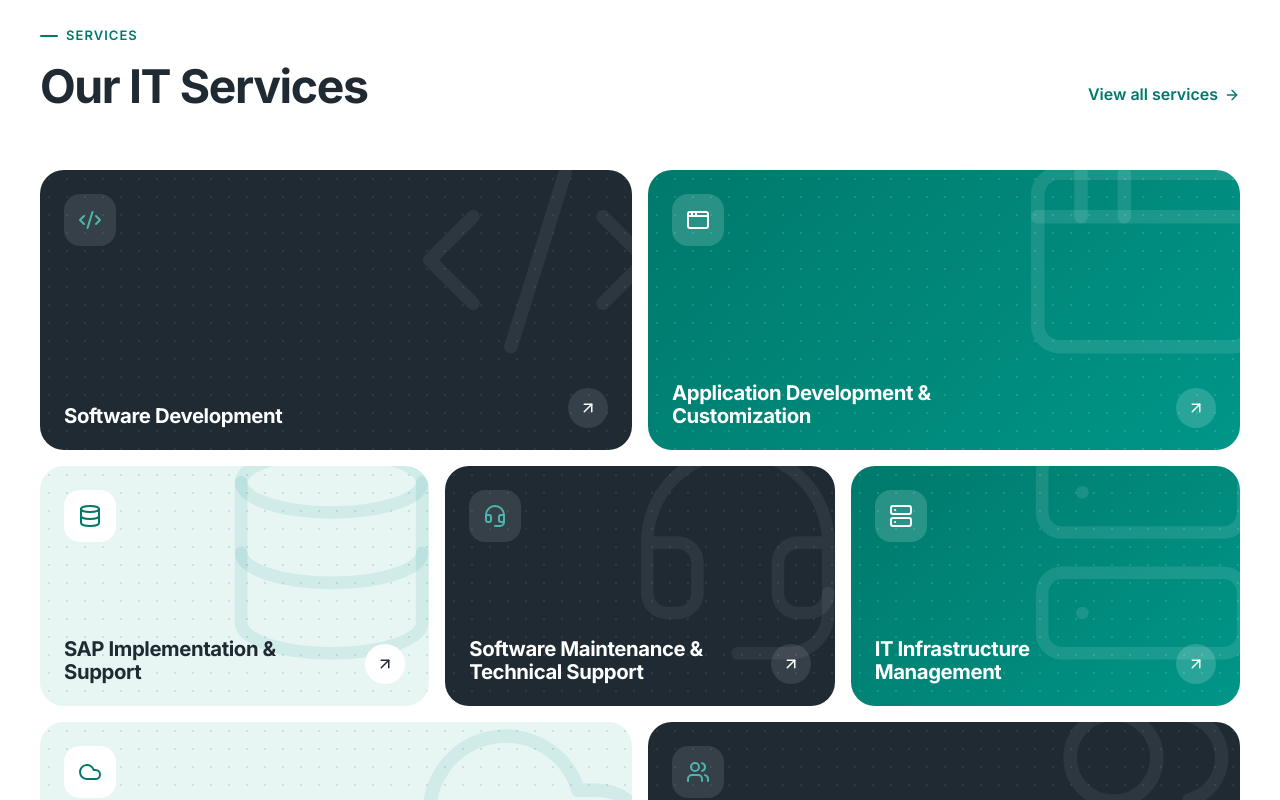
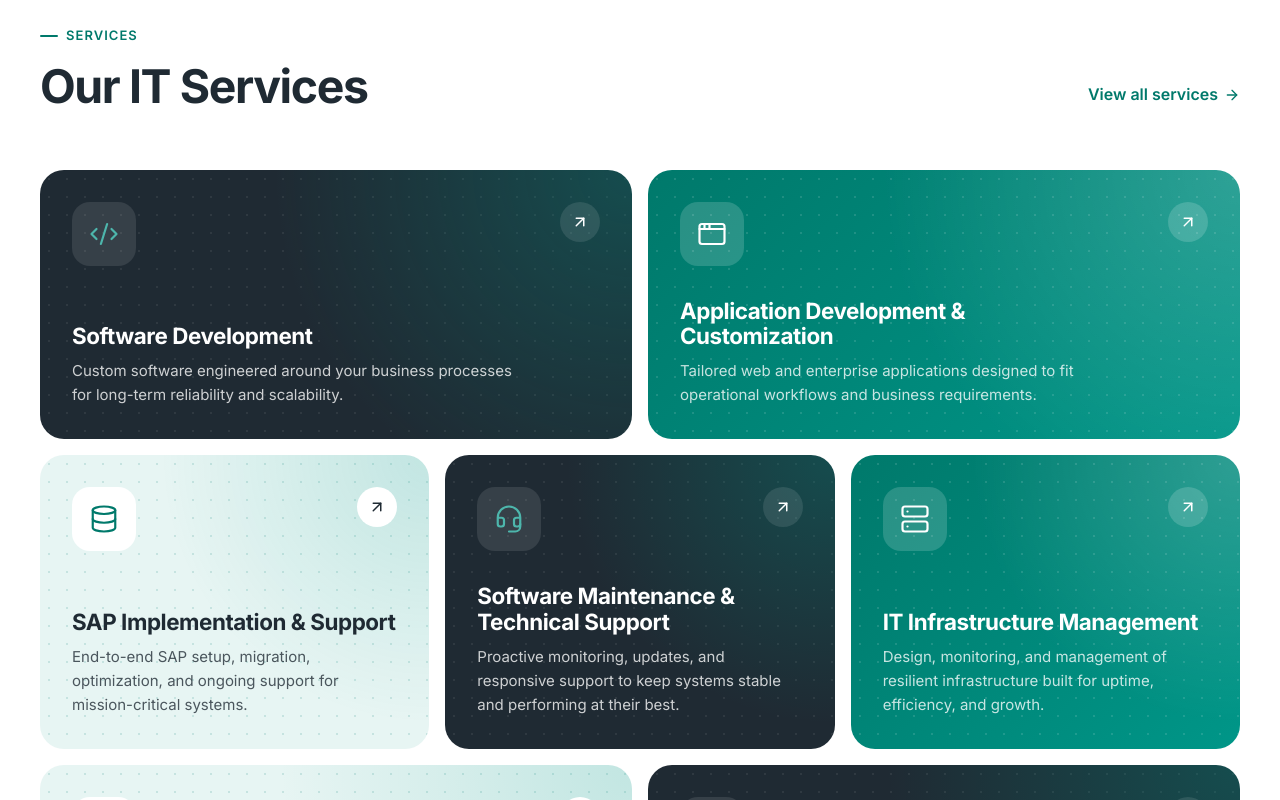
Before and after one commit to abhi24me/sparkedglobal, a React (Vite) app: page / in a window 1280 px wide. Shown: the part 960-1760 px from the top of the page. Built offline with nearby package versions, Linux system fonts and the light colour scheme.

Commit message:
making changes to the logo images

```diff
--- a/src/App.css
+++ b/src/App.css
@@ -445,20 +445,26 @@
   --card-bg: var(--ink);
   --card-fg: #fff;
   --card-dots: rgba(255, 255, 255, 0.07);
-  --card-mark: rgba(255, 255, 255, 0.06);
+  --card-glow: rgba(0, 150, 136, 0.32);
   --chip-bg: rgba(255, 255, 255, 0.1);
   --chip-fg: var(--brand-300);
 
   position: relative;
   grid-column: span 2;
-  min-height: 240px;
+  display: flex;
+  flex-direction: column;
+  justify-content: space-between;
+  gap: 32px;
+  min-height: 250px;
+  padding: clamp(24px, 2.5vw, 32px);
   border-radius: var(--radius-lg);
   overflow: hidden;
-  isolation: isolate;
   color: var(--card-fg);
   background-color: var(--card-bg);
-  background-image: radial-gradient(var(--card-dots) 1px, transparent 1px);
-  background-size: 18px 18px;
+  background-image:
+    radial-gradient(circle at 100% 0%, var(--card-glow), transparent 55%),
+    radial-gradient(var(--card-dots) 1px, transparent 1px);
+  background-size: auto, 18px 18px;
   transition: transform 0.3s var(--ease), box-shadow 0.3s;
 }
 
@@ -472,7 +478,6 @@
 .bento-card--6,
 .bento-card--7 {
   grid-column: span 3;
-  min-height: 280px;
 }
 
 /* teal cards */
@@ -480,11 +485,14 @@
 .bento-card--5 {
   --card-bg: var(--brand-600);
   --card-dots: rgba(255, 255, 255, 0.12);
-  --card-mark: rgba(255, 255, 255, 0.1);
+  --card-glow: rgba(255, 255, 255, 0.18);
   --chip-bg: rgba(255, 255, 255, 0.16);
   --chip-fg: #fff;
-  background-image: radial-gradient(var(--card-dots) 1px, transparent 1px), linear-gradient(135deg, var(--brand-600), var(--brand));
-  background-size: 18px 18px, auto;
+  background-image:
+    radial-gradient(circle at 100% 0%, var(--card-glow), transparent 55%),
+    radial-gradient(var(--card-dots) 1px, transparent 1px),
+    linear-gradient(135deg, var(--brand-600), var(--brand));
+  background-size: auto, 18px 18px, auto;
 }
 
 /* light cards */
@@ -493,54 +501,39 @@
   --card-bg: var(--brand-50);
   --card-fg: var(--ink);
   --card-dots: rgba(0, 121, 107, 0.14);
-  --card-mark: rgba(0, 150, 136, 0.1);
+  --card-glow: rgba(0, 150, 136, 0.16);
   --chip-bg: #fff;
   --chip-fg: var(--brand-600);
 }
 
-.bento-card-watermark {
-  position: absolute;
-  right: -6%;
-  top: -14%;
-  width: 62%;
-  height: auto;
-  max-width: 260px;
-  color: var(--card-mark);
-  z-index: -1;
-  transition: transform 0.6s var(--ease);
-}
-
-.bento-card:hover .bento-card-watermark {
-  transform: rotate(-8deg) scale(1.06);
+.bento-card-top {
+  display: flex;
+  align-items: flex-start;
+  justify-content: space-between;
 }
 
 .bento-card-chip {
-  position: absolute;
-  top: 24px;
-  left: 24px;
   display: grid;
   place-items: center;
-  width: 52px;
-  height: 52px;
-  border-radius: 16px;
+  width: 64px;
+  height: 64px;
+  border-radius: 18px;
   background: var(--chip-bg);
   color: var(--chip-fg);
 }
 
-.bento-card-body {
-  position: absolute;
-  inset: auto 0 0 0;
-  display: flex;
-  align-items: flex-end;
-  justify-content: space-between;
-  gap: 16px;
-  padding: 22px 24px;
+.bento-card-body p {
+  margin-top: 10px;
+  font-size: 15px;
+  line-height: 1.6;
+  max-width: 48ch;
+  opacity: 0.78;
 }
 
 .bento-card h3 {
   color: var(--card-fg);
-  font-size: clamp(1.05rem, 0.95rem + 0.4vw, 1.3rem);
-  max-width: 22ch;
+  font-size: clamp(1.15rem, 1rem + 0.5vw, 1.45rem);
+  max-width: 26ch;
 }
 
 .bento-card-icon {
@@ -968,20 +961,11 @@
   overflow: hidden;
   isolation: isolate;
   background-color: var(--brand-50);
-  background-image: radial-gradient(rgba(0, 121, 107, 0.14) 1px, transparent 1px);
-  background-size: 18px 18px;
+  background-image:
+    radial-gradient(circle at 100% 0%, rgba(0, 150, 136, 0.16), transparent 60%),
+    radial-gradient(rgba(0, 121, 107, 0.14) 1px, transparent 1px);
+  background-size: auto, 18px 18px;
   border-bottom: 1px solid var(--line);
-}
-
-.service-card-watermark {
-  position: absolute;
-  right: -18px;
-  top: -26px;
-  width: 170px;
-  height: 170px;
-  color: rgba(0, 150, 136, 0.1);
-  z-index: -1;
-  transition: transform 0.6s var(--ease);
 }
 
 .service-card-chip {
@@ -997,10 +981,6 @@
   color: var(--brand-600);
   box-shadow: var(--shadow-md);
   transition: background-color 0.25s, color 0.25s;
-}
-
-.service-card:hover .service-card-watermark {
-  transform: rotate(-8deg) scale(1.08);
 }
 
 .service-card:hover .service-card-chip {
@@ -1347,7 +1327,7 @@
   .bento-card--1,
   .bento-card--2,
   .bento-card--6,
-  .bento-card--7 { grid-column: auto; min-height: 220px; }
+  .bento-card--7 { grid-column: auto; min-height: 0; }
 
   .section-head { flex-direction: column; align-items: flex-start; }
   .section-head--center { align-items: center; }
--- a/src/pages/Home.tsx
+++ b/src/pages/Home.tsx
@@ -84,13 +84,15 @@ export default function Home() {
             aside={<Link to="/services" className="link-arrow">View all services <ArrowRight size={16} aria-hidden="true" /></Link>}
           />
           <div className="bento">
-            {featuredServices.map(({ title, icon: Icon }, i) => (
+            {featuredServices.map(({ title, description, icon: Icon }, i) => (
               <Link to="/services" className={`bento-card bento-card--${i + 1}`} key={title} data-reveal>
-                <Icon className="bento-card-watermark" aria-hidden="true" strokeWidth={1.25} />
-                <span className="bento-card-chip" aria-hidden="true"><Icon size={24} /></span>
+                <div className="bento-card-top" aria-hidden="true">
+                  <span className="bento-card-chip"><Icon size={30} strokeWidth={1.75} /></span>
+                  <span className="bento-card-icon"><ArrowUpRight size={18} /></span>
+                </div>
                 <div className="bento-card-body">
                   <h3>{title}</h3>
-                  <span className="bento-card-icon" aria-hidden="true"><ArrowUpRight size={18} /></span>
+                  <p>{description}</p>
                 </div>
               </Link>
             ))}
--- a/src/pages/Services.tsx
+++ b/src/pages/Services.tsx
@@ -22,7 +22,6 @@ export default function Services() {
             {services.map(({ title, description, icon: Icon }, i) => (
               <article className="service-card" key={title} data-reveal>
                 <div className="service-card-media" aria-hidden="true">
-                  <Icon className="service-card-watermark" strokeWidth={1.25} />
                   <span className="service-card-chip"><Icon size={26} /></span>
                   <span className="service-card-index">{String(i + 1).padStart(2, '0')}</span>
                 </div>
```
